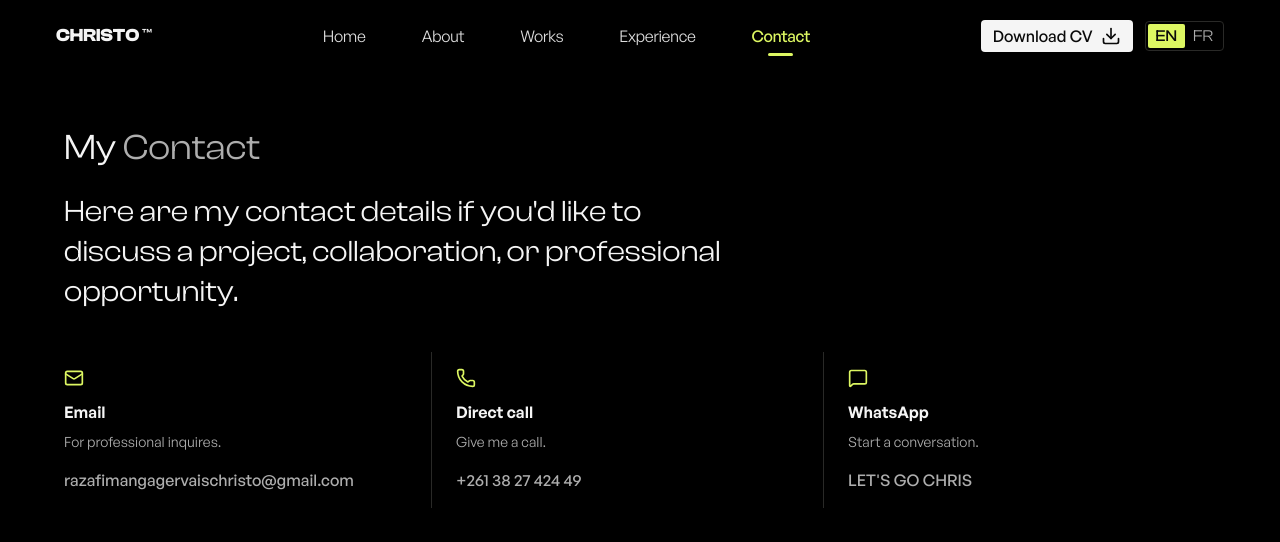
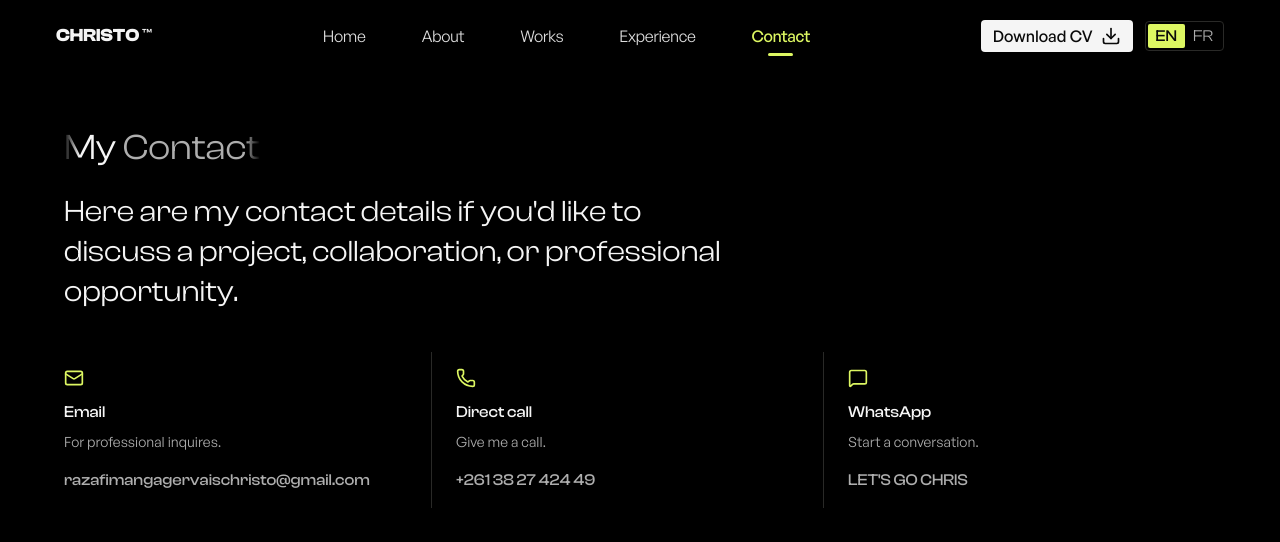
Before and after one commit to bossnare/portfolio, a Next.js app: page /contact in a window 1280 px wide. Shown: the top 542 px of the page. Built offline with nearby package versions, Linux system fonts and the light colour scheme.

Commit message:
add and change some details, like font usage, ...

```diff
--- a/app/experiences/page.tsx
+++ b/app/experiences/page.tsx
@@ -74,7 +74,7 @@ export default function ExperiencesPage() {
         {expertise.map(({ title, description, icon: Icon }) => (
           <article
             key={title}
-            className="p-5 border shadow-sm rounded-lg border-border bg-background/80"
+            className="p-5 border rounded-lg shadow-sm border-border bg-background/80"
           >
             <div className="mb-4 inline-flex rounded-md border border-border bg-muted/60 p-2.5">
               <Icon className="size-5 text-foreground" />
@@ -102,7 +102,7 @@ export default function ExperiencesPage() {
             <div className="space-y-4">
               <div className="flex flex-col gap-3 md:flex-row md:items-center md:justify-between">
                 <div>
-                  <p className="text-xl font-semibold text-foreground">
+                  <p className="text-xl font-semibold text-foreground font-display">
                     {item.role}
                   </p>
                   <p className="text-sm text-muted-foreground">
--- a/src/components/Page.tsx
+++ b/src/components/Page.tsx
@@ -40,7 +40,7 @@ export function PageHeader({
       {/* <h1 className="px-2 border rounded-sm w-fit border-border text-muted-foreground">
         {title}
       </h1> */}
-      <h1 className="text-4xl capitalize w-fit text-muted-foreground">
+      <h1 className="text-4xl capitalize w-fit text-muted-foreground mask-[linear-gradient(to_right,transparent,black_8%,black_92%,transparent)]">
         <span className="text-foreground">{startTitle} </span>
         <span>{title} </span>
         <span className="text-foreground">{endTitle}</span>
--- a/src/components/contact/ContactCard.tsx
+++ b/src/components/contact/ContactCard.tsx
@@ -20,14 +20,14 @@ export function ContactCard({ contact }: { contact: Contact }) {
       <Icon className="mt-0.5 text-primary size-5 md:mt-0" />
       <div className="flex flex-col gap-4">
         <div className="flex flex-col gap-2">
-          <span className="font-semibold">{contact.name}</span>
+          <span className="font-medium font-display">{contact.name}</span>
           <span className="text-sm text-muted-foreground">
             {contact.content}
           </span>
         </div>
         <a
           href={contact.link}
-          className="font-medium w-fit text-muted-foreground hover:text-primary hover:underline active:underline active:text-primary dark:active:bg-[#1a1a1a]"
+          className="font-medium w-fit text-muted-foreground font-display hover:text-primary hover:underline active:underline active:text-primary dark:active:bg-[#1a1a1a]"
           onClick={(e) => {
             e.preventDefault();
             handleWait(
--- a/src/components/works/ProjectCard.tsx
+++ b/src/components/works/ProjectCard.tsx
@@ -9,7 +9,7 @@ export function ProjectCard({ work }: WorkCardProps) {
   const Icon = work.icon;
 
   return (
-    <div className="flex flex-col h-full p-8 border rounded-lg shadow-xs has-[.content:hover]:bg-muted/40! has-[.content:hover]:border-border! transition has-[&_.content:active]:bg-muted! border-border/60 bg-background">
+    <div className="flex flex-col h-full p-8 border rounded-lg shadow-xs has-[.content:hover]:bg-muted/40! has-[.content:hover]:border-border! has-[.content:active]:bg-muted! has-[.content:active]:border-border! transition border-border/60 bg-background">
       <div className="flex gap-5 pb-8 cursor-pointer grow content">
         <span
           style={{ background: `${work.color}1a` }}
```
